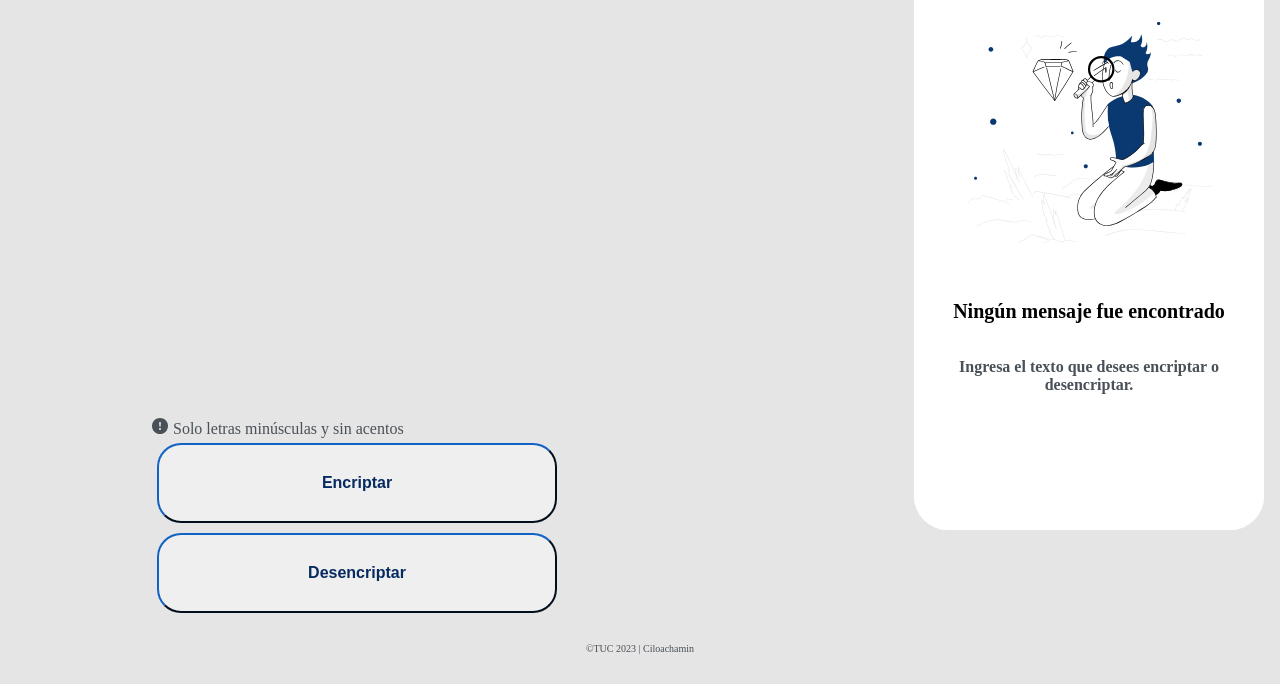
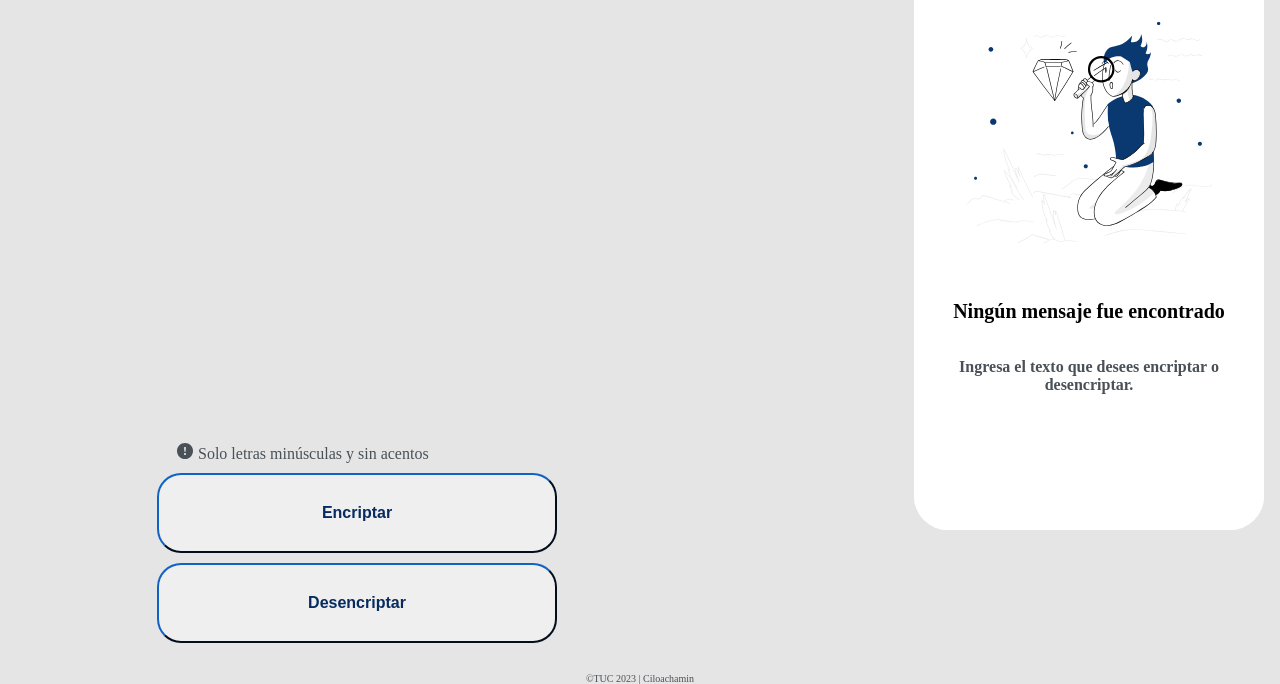
Before and after one commit to ciloachamin/Alura-Latam, a plain HTML site: page Encriptacion/index.html in a window 1280 px wide. Shown: the part 118-802 px from the top of the page. Drawn offline with Linux system fonts and the light colour scheme.

Commit message:
Edit alert message

```diff
--- a/Encriptacion/css/styles.css
+++ b/Encriptacion/css/styles.css
@@ -61,7 +61,6 @@ section{
     color: #495057;
 }
 
-
 .items:before{
     content:url(../asserts/img/bi_exclamation-circle-fill.svg);
     margin-right: 5px;
@@ -100,7 +99,13 @@ textarea{
 textarea::placeholder {
     color: #072B61;
 }
+#advertencia{
+    position:absolute;
 
+}
+#container{
+    padding: 25px;
+}
 .btn{
     border-color:   #0A3871;
     color: #072B61;
--- a/Encriptacion/index.html
+++ b/Encriptacion/index.html
@@ -15,8 +15,9 @@
         </section>
         <section class="ingreso-texto">
                 <textarea  id="textAreas"  required placeholder="Ingrese su texto aquí"></textarea>
-                <p class="items" id="advertencia">Solo letras minúsculas y sin acentos</p>
-
+                <div id="container">
+                    <p class="items" id="advertencia">Solo letras minúsculas y sin acentos</p>
+                </div>
                 <button id="btn-encriptar" class="btn">Encriptar</button>
                 <button id="btn-desencriptar" class="btn">Desencriptar</button>
 
--- a/Encriptacion/js/app.js
+++ b/Encriptacion/js/app.js
@@ -10,12 +10,11 @@ var icon = document.querySelector(".items");
 btnCopy.style.display="none";
 
 inMessage.addEventListener("input", function(event) {
-  const regex = /[^a-zA-Z0-9 ]/g;
+  const regex = /[^a-z,?¡¿!]/g;
 
   if (regex.test(event.target.value)) {
     event.target.value = event.target.value.replace(regex, "");
     advertencia.style.color = "red";
-    // advertencia.style.position= "absolute";
     advertencia.style.fontSize = (16 + 100) + "%"
     setTimeout(function() {
       advertencia.style.fontSize = (100)+"%";
@@ -25,6 +24,7 @@ inMessage.addEventListener("input", function(event) {
   } else {
     advertencia.style.color = "#495057";
     advertencia.style.fontSize = (100)+"%";
+    advertencia.style.position= "absolute";
 
   }
 });
```
Also changed, not shown: 1 other file.
